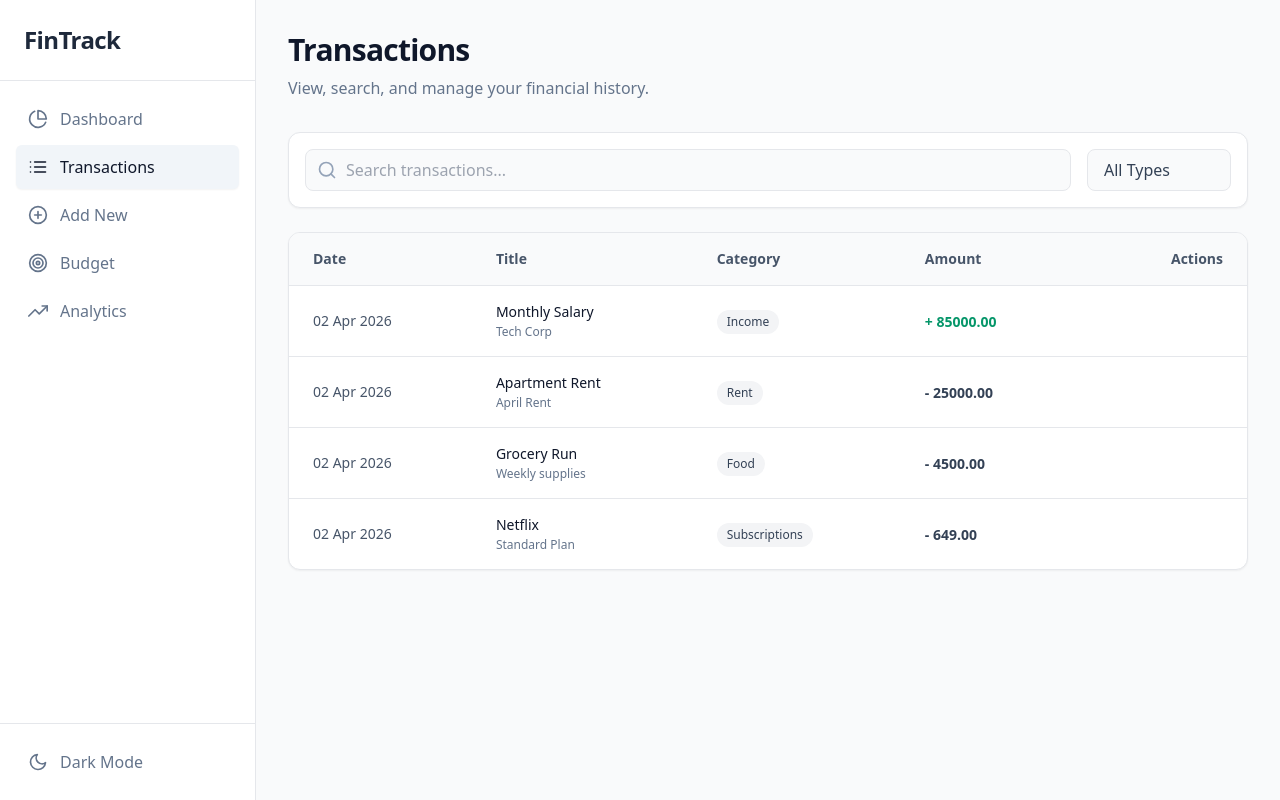
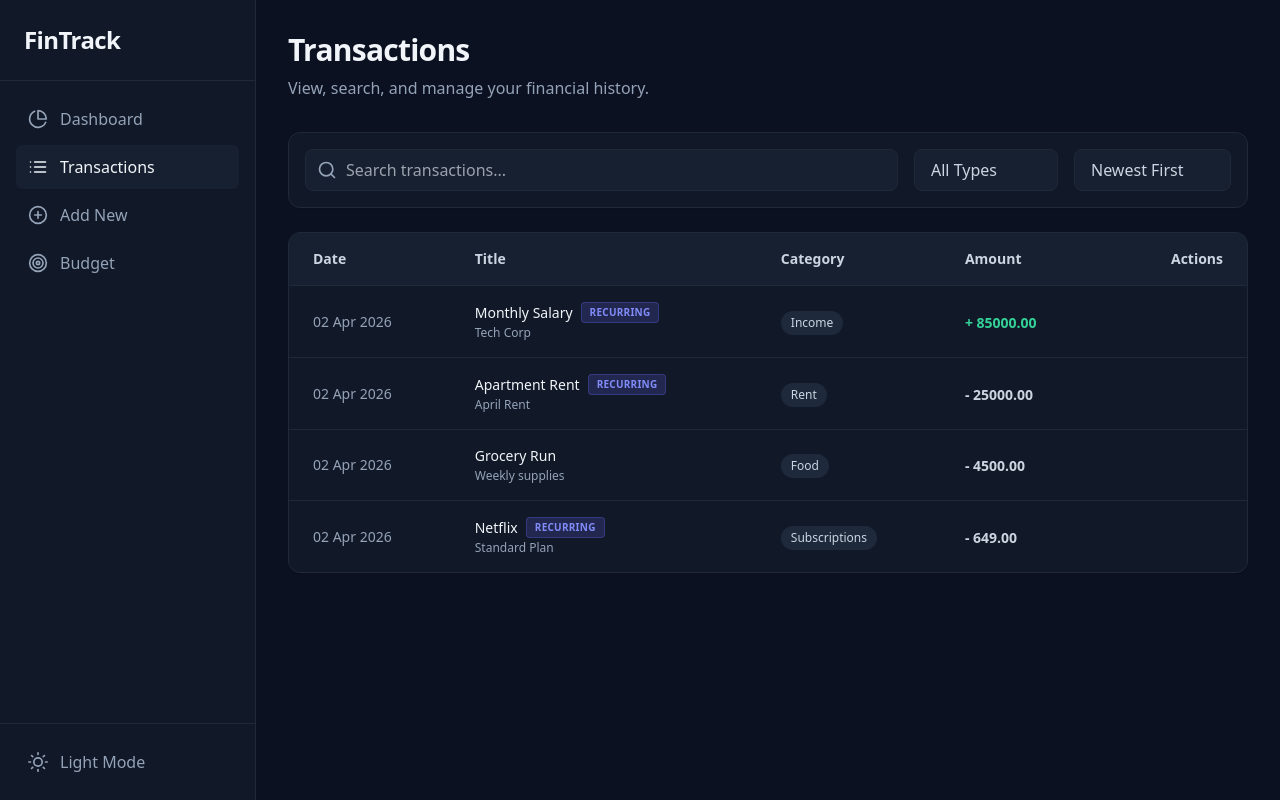
Before and after one commit to dhairyalakhmani/personal-finance-tracker, a React (Vite) app: page /transactions in a window 1280 px wide. Built offline with nearby package versions, Linux system fonts and the light colour scheme.

Commit message:
final touch to the UI and and error handling regarding the date added

```diff
--- a/src/App.jsx
+++ b/src/App.jsx
@@ -6,10 +6,9 @@
 import Transactions from "./pages/Transactions";
 import AddTransaction from "./pages/AddTransaction";
 import Budget from "./pages/Budget";
-import Analytics from "./pages/Analytics";
 
 function App() {
-  const[isDarkMode, setIsDarkMode] = useState(false);
+  const[isDarkMode, setIsDarkMode] = useState(true);
 
   function toggleTheme(){
     setIsDarkMode(!isDarkMode);
@@ -31,7 +30,6 @@
           <Route path="transactions" element={<Transactions />}></Route>
           <Route path="transactions/new" element={<AddTransaction />}></Route>
           <Route path="budget" element={<Budget />}></Route>
-          <Route path="analytics" element={<Analytics />}></Route>
         </Route>
       </Routes>
     </BrowserRouter>
--- a/src/components/Layout.jsx
+++ b/src/components/Layout.jsx
@@ -9,8 +9,6 @@
 
       <main className="flex-1 h-full overflow-y-auto">
         <div className="p-8 max-w-7xl mx-auto">
-          {/* LOGIC: React Router will render your page components here */}
-
           <Outlet />
         </div>
       </main>
--- a/src/components/Sidebar.jsx
+++ b/src/components/Sidebar.jsx
@@ -7,7 +7,6 @@
     { name: 'Transactions', path: '/transactions', icon: <FiList className="w-5 h-5" /> },
     { name: 'Add New', path: '/transactions/new', icon: <FiPlusCircle className="w-5 h-5" /> },
     { name: 'Budget', path: '/budget', icon: <FiTarget className="w-5 h-5" /> },
-    { name: 'Analytics', path: '/analytics', icon: <FiTrendingUp className="w-5 h-5" /> },
   ];
 
   return (
--- a/src/pages/AddTransaction.jsx
+++ b/src/pages/AddTransaction.jsx
@@ -23,7 +23,6 @@
     addTransaction({
       ...data,
       amount: Number(data.amount),
-      recurring: false
     });
 
     toast.success('Transaction added successfully!');
@@ -76,7 +75,17 @@
               <label className="block text-sm font-medium text-slate-700 dark:text-slate-300 mb-1.5">Date</label>
               <input
                 type="date"
-                {...register('date', { required: 'Date is required' })}
+                {...register('date', {
+                  required: 'Date is required',
+                  max: {
+                    value: '2100-12-31',
+                    message: 'Year cannot exceed 2100'
+                  },
+                  min: {
+                    value: '2000-01-01',
+                    message: 'Year must be 2000 or later'
+                  }
+                })}
                 className="w-full px-4 py-2.5 bg-gray-50 dark:bg-slate-800/50 border border-gray-200 dark:border-navy-border rounded-lg text-slate-900 dark:text-slate-100 focus:ring-2 focus:ring-indigo-500/50 focus:border-indigo-500 outline-none transition-all [color-scheme:light] dark:[color-scheme:dark]"
               />
               {errors.date && <p className="text-red-500 text-sm mt-1">{errors.date.message}</p>}
@@ -128,6 +137,18 @@
             {errors.notes && <p className="text-red-500 text-sm mt-1">{errors.notes.message}</p>}
           </div>
 
+          <div className="flex items-center gap-3 p-4 bg-indigo-50/50 dark:bg-indigo-500/5 rounded-lg border border-indigo-100 dark:border-indigo-500/20">
+            <input
+              type="checkbox"
+              id="recurring"
+              {...register('recurring')}
+              className="w-5 h-5 text-indigo-600 bg-white border-gray-300 rounded focus:ring-indigo-500 dark:focus:ring-indigo-600 dark:ring-offset-navy-surface focus:ring-2 dark:bg-slate-800 dark:border-slate-600 cursor-pointer"
+            />
+            <label htmlFor="recurring" className="text-sm font-medium text-slate-700 dark:text-slate-300 cursor-pointer select-none">
+              Mark as a recurring transaction (e.g., Subscriptions, Rent)
+            </label>
+          </div>
+
           <div className="pt-4 border-t border-gray-200 dark:border-navy-border">
             <button
               type="submit"
--- a/src/pages/Dashboard.jsx
+++ b/src/pages/Dashboard.jsx
@@ -126,9 +126,20 @@
                                         }`}>
                                         {tx.category.charAt(0)}
                                     </div>
-                                    <div>
-                                        <p className="text-sm font-medium text-slate-900 dark:text-slate-100 line-clamp-1">{tx.title}</p>
-                                        <p className="text-xs text-slate-500 dark:text-slate-400">{new Date(tx.date).toLocaleDateString()}</p>
+                                    <div className="flex-1 min-w-0 pr-2">
+                                        <div className="flex items-center gap-2">
+                                            <p className="text-sm font-medium text-slate-900 dark:text-slate-100 truncate">
+                                                {tx.title}
+                                            </p>
+                                            {tx.recurring && (
+                                                <span className="flex-shrink-0 inline-flex items-center px-1.5 py-0.5 rounded text-[9px] font-bold tracking-wide uppercase bg-indigo-100 text-indigo-700 dark:bg-indigo-500/20 dark:text-indigo-400 border border-indigo-200 dark:border-indigo-500/30">
+                                                    Recurring
+                                                </span>
+                                            )}
+                                        </div>
+                                        <p className="text-xs text-slate-500 dark:text-slate-400 mt-0.5">
+                                            {new Date(tx.date).toLocaleDateString()}
+                                        </p>
                                     </div>
                                 </div>
                                 <div className={`text-sm font-semibold whitespace-nowrap ${tx.type === 'income' ? 'text-emerald-600 dark:text-emerald-400' : 'text-slate-700 dark:text-slate-300'
--- a/src/pages/Transactions.jsx
+++ b/src/pages/Transactions.jsx
@@ -10,6 +10,7 @@
 
     const [searchTerm, setSearchTerm] = useState('');
     const [filterType, setFilterType] = useState('all');
+    const [sortBy, setSortBy] = useState('date-desc');
 
     const debouncedSearchTerm = useDebounce(searchTerm, 300);
 
@@ -19,6 +20,22 @@
             (tx.notes && tx.notes.toLowerCase().includes(debouncedSearchTerm.toLowerCase()));
         const matchesFilter = filterType === 'all' || tx.type === filterType;
         return matchesSearch && matchesFilter;
+    });
+
+    const sortedTransactions = [...filteredTransactions].sort((a, b) => {
+        if (sortBy === 'date-desc') {
+            return new Date(b.date) - new Date(a.date);
+        }
+        if (sortBy === 'date-asc') {
+            return new Date(a.date) - new Date(b.date);
+        }
+        if (sortBy === 'amount-desc') {
+            return b.amount - a.amount;
+        }
+        if (sortBy === 'amount-asc') {
+            return a.amount - b.amount;
+        }
+        return 0;
     });
 
     return (
@@ -50,6 +67,17 @@
                     <option value="income">Income Only</option>
                     <option value="expense">Expenses Only</option>
                 </select>
+
+                <select
+                    value={sortBy}
+                    onChange={(e) => setSortBy(e.target.value)}
+                    className="px-4 py-2 bg-gray-50 dark:bg-slate-800/50 border border-gray-200 dark:border-navy-border rounded-lg text-slate-700 dark:text-slate-300 hover:bg-gray-100 dark:hover:bg-slate-700 transition-colors outline-none cursor-pointer appearance-none"
+                >
+                    <option value="date-desc">Newest First</option>
+                    <option value="date-asc">Oldest First</option>
+                    <option value="amount-desc">Highest Amount</option>
+                    <option value="amount-asc">Lowest Amount</option>
+                </select>
             </div>
 
             <div className="bg-white dark:bg-navy-surface border border-gray-200 dark:border-navy-border rounded-xl shadow-sm overflow-hidden transition-colors duration-300">
@@ -66,15 +94,22 @@
                         </thead>
                         <tbody className="divide-y divide-gray-200 dark:divide-navy-border">
 
-                            {filteredTransactions.map((tx) => (
+                            {sortedTransactions.map((tx) => (
                                 <tr key={tx.id} className="hover:bg-gray-50 dark:hover:bg-slate-800/20 transition-colors group">
                                     <td className="px-6 py-4 text-sm text-slate-600 dark:text-slate-400 whitespace-nowrap">
                                         {formatDate(new Date(tx.date), 'dd MMM yyyy')}
                                     </td>
                                     <td className="px-6 py-4">
-                                        <p className="text-sm font-medium text-slate-900 dark:text-slate-100">
-                                            {tx.title}
-                                        </p>
+                                        <div className="flex items-center gap-2">
+                                            <p className="text-sm font-medium text-slate-900 dark:text-slate-100">
+                                                {tx.title}
+                                            </p>
+                                            {tx.recurring && (
+                                                <span className="inline-flex items-center px-2 py-0.5 rounded text-[10px] font-bold tracking-wide uppercase bg-indigo-100 text-indigo-700 dark:bg-indigo-500/20 dark:text-indigo-400 border border-indigo-200 dark:border-indigo-500/30">
+                                                    Recurring
+                                                </span>
+                                            )}
+                                        </div>
                                         <p className="text-xs text-slate-500 dark:text-slate-400 mt-0.5">
                                             {tx.notes}
                                         </p>
```
